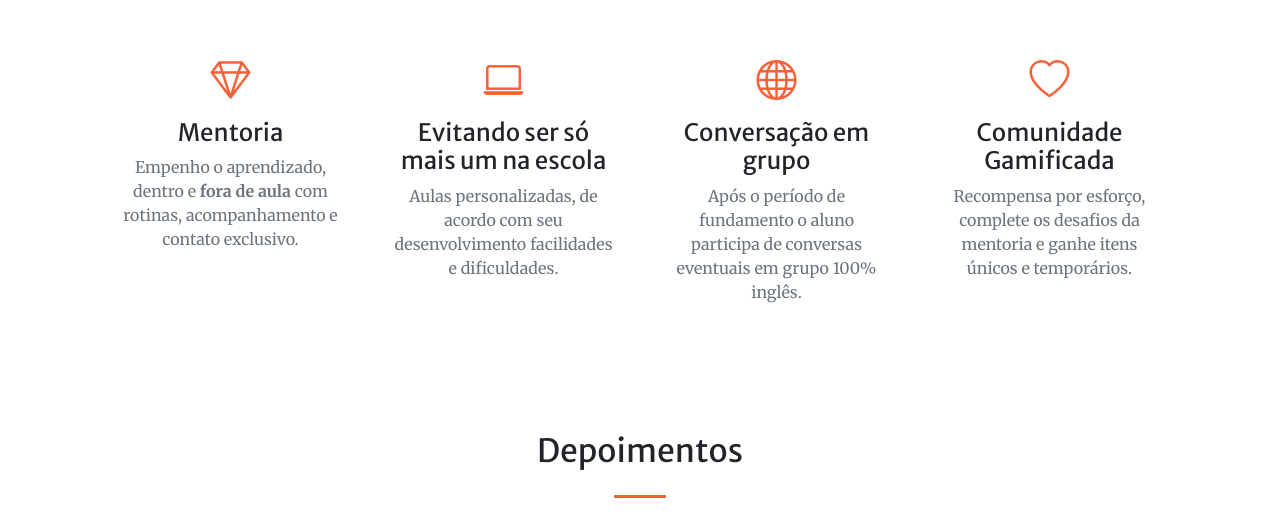
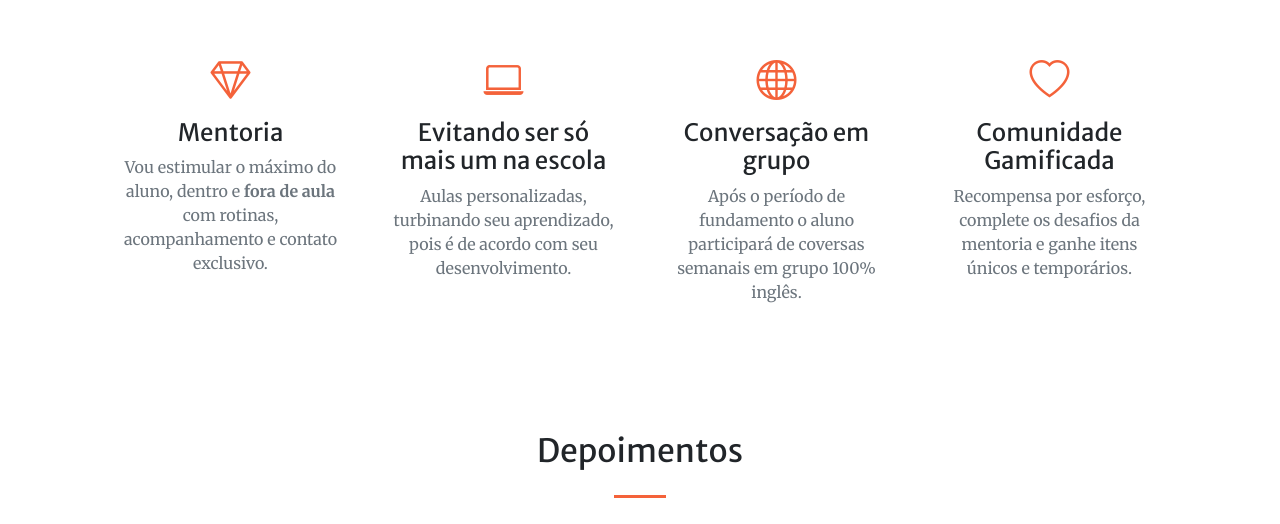
Before and after one commit to vitormendonca/aaa, a website: page index.html in a window 1280 px wide. Shown: the part 1709-2233 px from the top of the page. Drawn offline with nearby package versions, Linux system fonts and the light colour scheme; some packages are replaced by stand-ins of ours; a script that the page names is missing.

Commit message:
Create index.html

```diff
--- a/index.html
+++ b/index.html
@@ -82,23 +82,22 @@
                         <div class="mt-5">
                             <div class="mb-2"><i class="bi-gem fs-1 text-primary"></i></div>
                             <h3 class="h4 mb-2">Mentoria</h3>
-                            <p class="text-muted mb-0">Empenho o aprendizado, dentro e <strong>fora de aula</strong> com rotinas, acompanhamento e contato exclusivo.</p>
+                            <p class="text-muted mb-0">Vou estimular o máximo do aluno, dentro e <strong>fora de aula</strong> com rotinas, acompanhamento e contato exclusivo.</p>
                         </div>
                     </div>
                     <div class="col-lg-3 col-md-6 text-center">
                         <div class="mt-5">
                             <div class="mb-2"><i class="bi-laptop fs-1 text-primary"></i></div>
                             <h3 class="h4 mb-2">Evitando ser só mais um na escola</h3>
-                            <p class="text-muted mb-0">Aulas personalizadas, de acordo com seu desenvolvimento facilidades e dificuldades.</p>
+                            <p class="text-muted mb-0">Aulas personalizadas, turbinando seu aprendizado, pois é de acordo com seu desenvolvimento.</p>
                         </div>
                     </div>
                     <div class="col-lg-3 col-md-6 text-center">
                         <div class="mt-5">
                             <div class="mb-2"><i class="bi-globe fs-1 text-primary"></i></div>
                             <h3 class="h4 mb-2">Conversação em grupo</h3>
-                            <p class="text-muted mb-0">Após o período de fundamento o aluno participa de conversas eventuais em grupo 100% inglês.</p>
+                            <p class="text-muted mb-0">Após o período de fundamento o aluno participará de coversas semanais em grupo 100% inglês.</p>
                         </div>
-
                     </div>
                     <div class="col-lg-3 col-md-6 text-center">
                         <div class="mt-5">
@@ -232,7 +231,7 @@
                 <form id="contactFormpop" action="https://formsubmit.co/vitor.fsm@hotmail.com" method="POST"  >
                     <div>
                         <button class="fecharpop">x</button>
-                        <h3>Pegue um desconto com o cupom <em>#faltapouco</em> matrícula por minha conta !</h3>
+                        <h3><em>#Let's start !</em> Pagamento mensal sem taxas de matrícula ou cancelamento!</h3>
                         <input id="namepop" type="text" name="Nome" placeholder="Pedro Henrique" required />
                         <input id="emailpop" type="email" name="e-mail" placeholder="meuemail@gmail.com " required/>
                         <input id="phonepop" type="tel" name="celular" placeholder="(11)999394012" required />
@@ -248,7 +247,7 @@
 
                     <div>
                         <button class="fecharpop2">x</button>
-                        <h3>7 vagas restantes, cupom <em>#faltapouco</em><br>Matrícula por minha conta.</h3>
+                        <h3> 4 Vagas restantes, <em>#Let's start </em><br>Poucos alunos, muita qualidade !</h3>
                         <a href="https://wa.me/5513996488899"><span class="btn btn-primary btn-xl" style="background-color:rgb(26, 204, 50);"><i aria-hidden="true" class="bi bi-whatsapp"></i></span></a>
                     </div>
 
```
